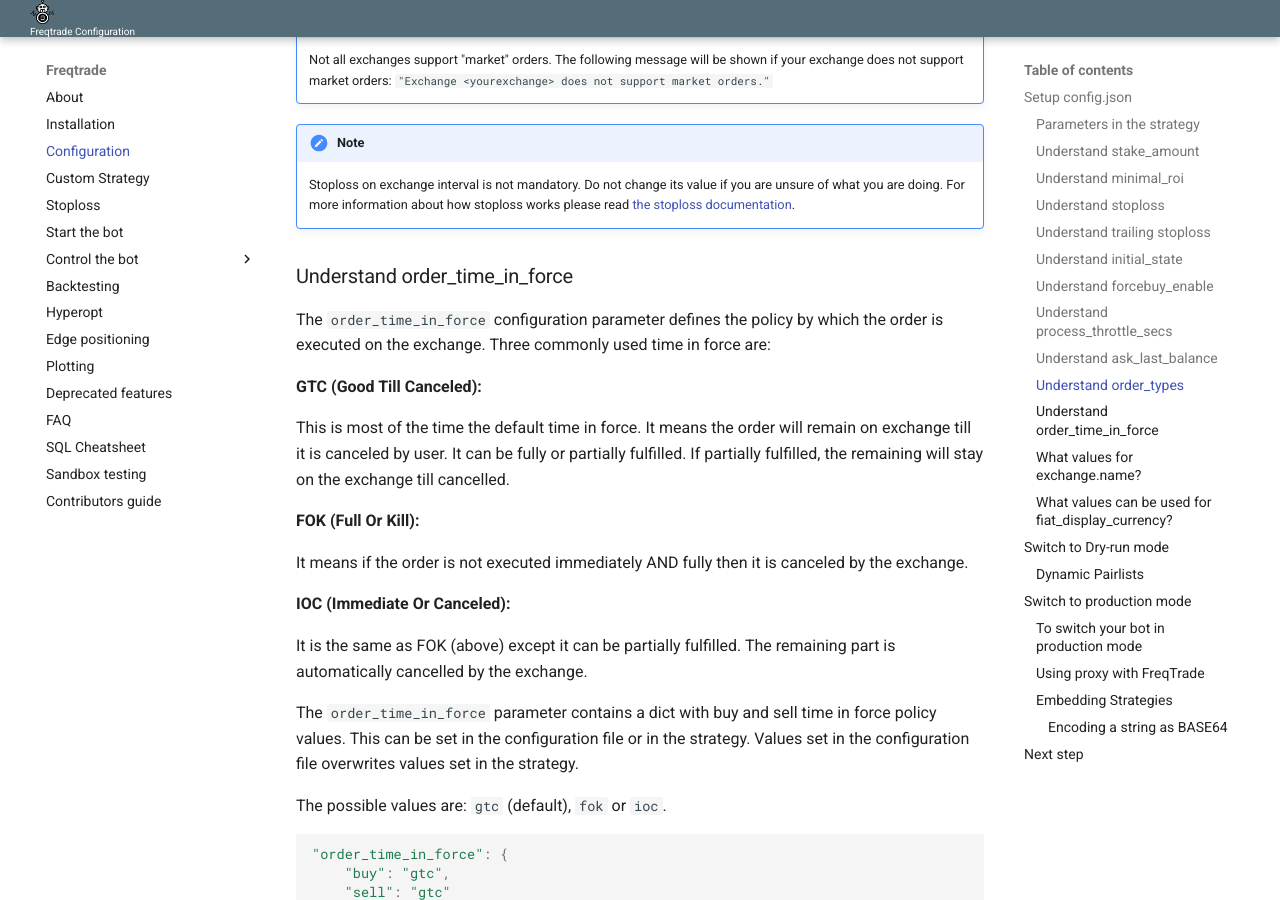
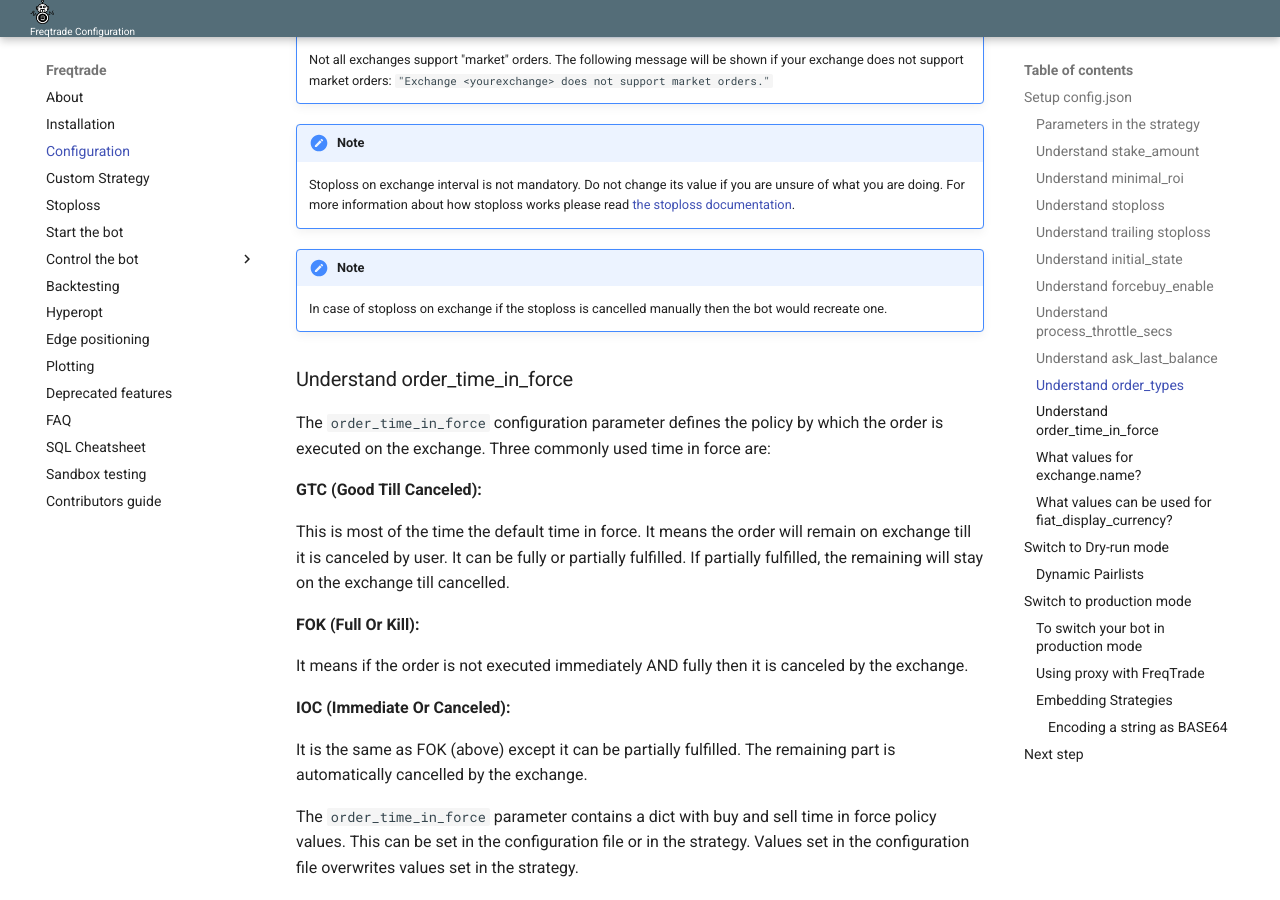
Before and after one commit to jacksonmori755/Crypto-trading-bot, an MkDocs documentation site: the page built from docs/configuration.md, in a window 1280 px wide and 900 px high, scrolled down 7813 px. Built offline with MkDocs 1.6.1 and Material for MkDocs 9.7.7, drawn with Linux system fonts in a browser that asks for light colours.

Commit message:
adding stoploss on exchange manual cancel note

```diff
--- a/docs/configuration.md
+++ b/docs/configuration.md
@@ -212,6 +212,10 @@ The below is the default which is used if this is not configured in either strat
     unsure of what you are doing. For more information about how stoploss works please
     read [the stoploss documentation](stoploss.md).
 
+!!! Note
+    In case of stoploss on exchange if the stoploss is cancelled manually then
+    the bot would recreate one.
+
 ### Understand order_time_in_force
 The `order_time_in_force` configuration parameter defines the policy by which the order
 is executed on the exchange. Three commonly used time in force are:
```
